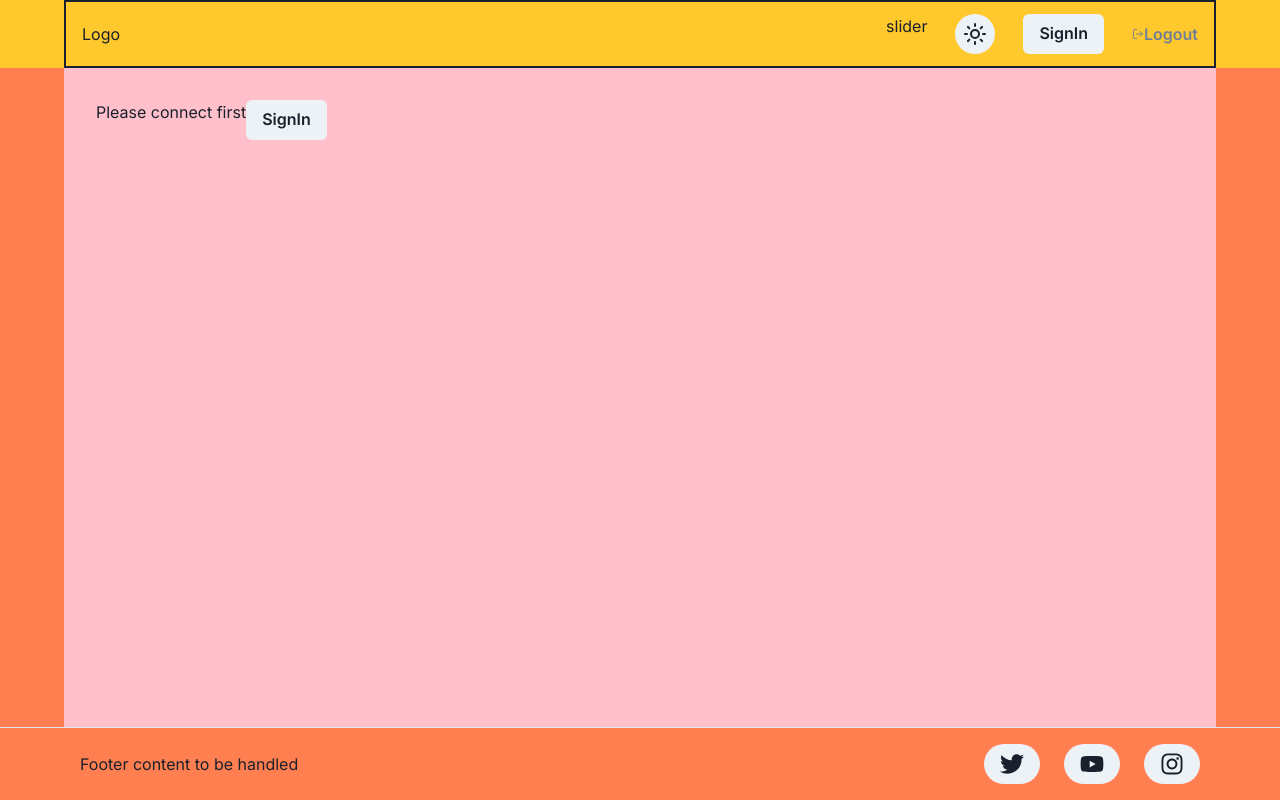
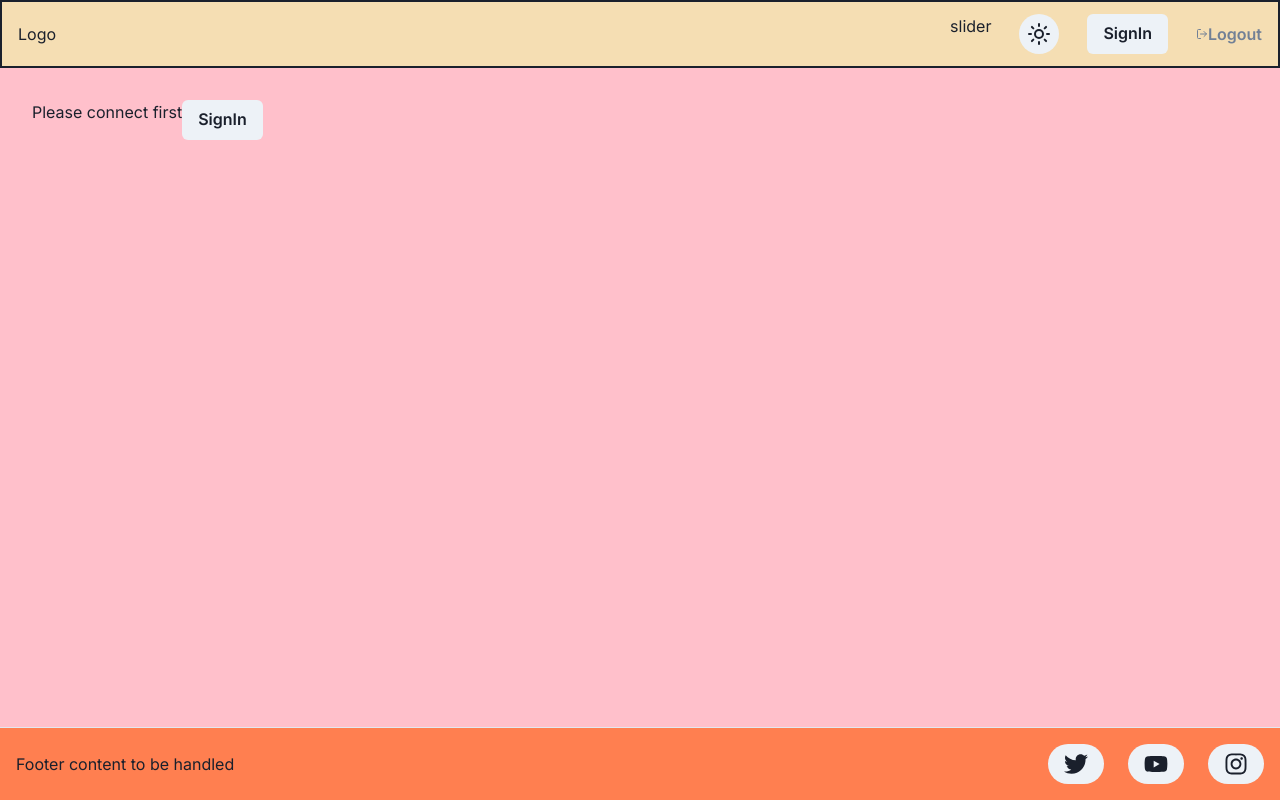
Before and after one commit to JoseLeMalin/mtg-planner, a Next.js app: page / in a window 1280 px wide. Built offline with nearby package versions, Linux system fonts and the light colour scheme; no server answers.

Commit message:
Frontend starts to look like something

```diff
--- a/app/decks/page.tsx
+++ b/app/decks/page.tsx
@@ -25,16 +25,13 @@ import { Fragment, Suspense } from "react";
 import { getUserDecks } from "./decks.queries";
 import Image from "next/image";
 import { StatsCard } from "@/src/components/decks/StatCard";
-import {
-  formatDDMMYYYY,
-} from "@/src/lib/utils/dayjs/functions.utils";
+import { formatDDMMYYYY } from "@/src/lib/utils/dayjs/functions.utils";
 
 export default async function DeckList() {
   const session = await getRequiredAuthSession();
   const userId = session?.user.id;
 
   const decks = await getUserDecks({ userId });
-  console.log("decks to display2: ", decks);
 
   return (
     <Fragment>
@@ -44,17 +41,9 @@ export default async function DeckList() {
           <ButtonAuthSignIn />
         </div>
       ) : (
-        <div className="flex w-full">
-          {/* <div className="flex"> */}
-          {/* <Layout className={"flex size-full flex-col space-x-5 md:flex"}> */}
-          {/* <Link href={"/decks/create"}>
-                <Button>Create new deck</Button>
-              </Link> */}
-
-          {/* </Layout> */}
-          {/* </div> */}
+        <div>
           <Suspense>
-            <Card className="flex w-full" colorScheme="red" variant="outline">
+            <Card w={"100%"}>
               <CardHeader>Your decks </CardHeader>
               <CardBody>
                 <Box>
--- a/app/layout.tsx
+++ b/app/layout.tsx
@@ -39,7 +39,7 @@ export default function RootLayout({
           <Providers>
             <Header />
             <Container
-              maxW={"6xl"}
+              maxW={"7xl"}
               p={8}
               h={"100%"}
               pos={"sticky"}
--- a/app/page.tsx
+++ b/app/page.tsx
@@ -9,8 +9,7 @@ export default async function Home() {
   const session = await getAuthSession();
   return (
     <Fragment>
-      <main className="flexx w-full bg-black">
-
+      <main className="bg-black flex w-full">
         {!session?.user.name ? (
           <div className="flex">
             <h1>Please connect first</h1>
--- a/src/components/home/CardCalendar.tsx
+++ b/src/components/home/CardCalendar.tsx
@@ -1,18 +1,24 @@
 "use client";
 
-import { getUTCFormattedDate } from "@/src/lib/utils/dayjs/functions.utils";
+import {
+  getUTCDatePostGres,
+  getUTCFormattedDate,
+} from "@/src/lib/utils/dayjs/functions.utils";
 import dayjs from "dayjs";
 import { PropsWithChildren, useState } from "react";
 import Calendar from "react-calendar";
+import "react-calendar/dist/Calendar.css";
 
 type ValuePiece = Date | null;
 
 type Value = ValuePiece | [ValuePiece, ValuePiece];
 
 export default function UserCalendar({ children }: PropsWithChildren) {
-  const [value, setValue] = useState(dayjs().toDate());
+  const [value, setValue] = useState(getUTCDatePostGres());
 
   const handleOnChange = (nextValue: Value) => {
+    console.log("Value?: ", nextValue);
+
     if (!nextValue) {
       return;
     }
@@ -21,7 +27,14 @@ export default function UserCalendar({ children }: PropsWithChildren) {
   };
   return (
     <div>
-      <Calendar onChange={handleOnChange} value={value} />
+      <Calendar
+        defaultActiveStartDate={value}
+        minDate={getUTCDatePostGres(getUTCFormattedDate("2023-01-01"))}
+        maxDate={getUTCDatePostGres(getUTCFormattedDate("2025-01-01"))}
+        onChange={handleOnChange}
+        value={value}
+      />
+      {children}
     </div>
   );
 }
--- a/src/components/home/CardUserInfo.tsx
+++ b/src/components/home/CardUserInfo.tsx
@@ -13,7 +13,7 @@ import { PropsWithChildren } from "react";
 export default function CardUserInfos({ children }: PropsWithChildren) {
   return (
     <>
-      <Container as={Stack} maxW={"6xl"} py={4} spacing={4} className="flex">
+      <Container as={Stack} maxW={"7xl"} py={4} spacing={4} className="flex">
         <Box className="flex">
           <Card>
             <CardHeader>Your decks:</CardHeader>
--- a/src/components/home/Home.tsx
+++ b/src/components/home/Home.tsx
@@ -7,6 +7,7 @@ import {
   CardHeader,
   Container,
   Link,
+  Spacer,
   Spinner,
   Stack,
 } from "@chakra-ui/react";
@@ -66,34 +67,37 @@ const decks: Deck[] = [
 ];
 
 export default async function HomeComponent({ children }: PropsWithChildren) {
-  {
-    /* <Stack
-      spacing={4}
-      display={"flex"}
-      height={"100%"}
-      direction={{ base: "column", md: "row" }}
-      justify={{ base: "center", md: "space-between" }}
-      align={{ base: "center", md: "center" }}
-    > */
-  }
   return (
-    <>
-      {/* h={"100%"} w={"100%"} */}
-      <Container className="flex flex-col space-y-4 w-full bg-blue" mx={0} py={4}>
-        <Box className="relative my-4 space-y-4 bg-blue">
-          {/* <Suspense fallback={<Spinner />}> */}
-          <Card colorScheme="red" variant="outline">
-            <CardHeader>Your decks:</CardHeader>
+    <Container
+      display="flex"
+      w={"full"}
+      minW={"100%"}
+      minH={"75dvh"}
+      flexDirection={"row"}
+      bg={"blue"}
+      py={4}
+    >
+      <Suspense fallback={<Spinner />}>
+        <Box display="flex" w={"full"} flexDirection={"row"} bg={"pink"} my={4}>
+          <Card display="inherit" w={"full"} bg={"pink"} my={4}>
+            <CardHeader>Your Activity:</CardHeader>
             <CardBody>
-              <Box className="border-3 flex bg-orange">
+              <Box>
                 {/* <DecksList decks={decks} /> */}
                 <Link href="/decks"> Create new deck</Link>
               </Box>
             </CardBody>
           </Card>
-          {/* </Suspense> */}
         </Box>
-        <Box className="flex">
+      </Suspense>
+
+      <Box
+        display="flex"
+        w={"full"}
+        flexDirection={"column"}
+        bg={"blue"}
+        my={4}
+      >
         <Suspense fallback={<Spinner />}>
           <Card>
             <CardHeader>Your events:</CardHeader>
@@ -107,16 +111,5 @@ export default async function HomeComponent({ children }: PropsWithChildren) {
       </Box>
       <div>{children}</div>
     </Container>
-      {/* <Card>
-        <CardHeader>Home</CardHeader>
-        <CardBody>
-        <Button>
-        <Link href="/admin"> Admin Page</Link>
-        </Button>
-        {children}
-        </CardBody>
-      </Card> */}
-      {/* </Stack>  */}
-    </>
   );
 }
--- a/src/layout/Footer.tsx
+++ b/src/layout/Footer.tsx
@@ -42,7 +42,7 @@ export const Footer = () => {
     <footer className="border-card w-full border-t">
       <Container
         as={Stack}
-        maxW={"6xl"}
+        maxW={"7xl"}
         py={4}
         spacing={4}
         direction={{ base: "column", md: "row" }}
--- a/src/layout/Header.tsx
+++ b/src/layout/Header.tsx
@@ -30,8 +30,16 @@ export async function Header() {
   console.log("session?.user", session?.user);
 
   return (
-    <header className=" border-card sticky top-0 w-full bg-yellow">
-      <Container as={Stack} maxW={"6xl"} py={4} spacing={4} border={"2px"}>
+    <header>
+      <Container
+        as={Stack}
+        minH={"1xl"}
+        maxW={"full"}
+        py={4}
+        spacing={4}
+        border={"2px"}
+        bgColor={"wheat"}
+      >
         <Flex h={8} alignItems={"center"} justifyContent={"space-between"}>
           <Box>
             <Link href={"/"}>Logo</Link>
```
Also changed, not shown: src/lib/utils/dayjs/functions.utils.ts (line endings or trailing spaces). Lines whose indentation alone changed are shown as unchanged.
